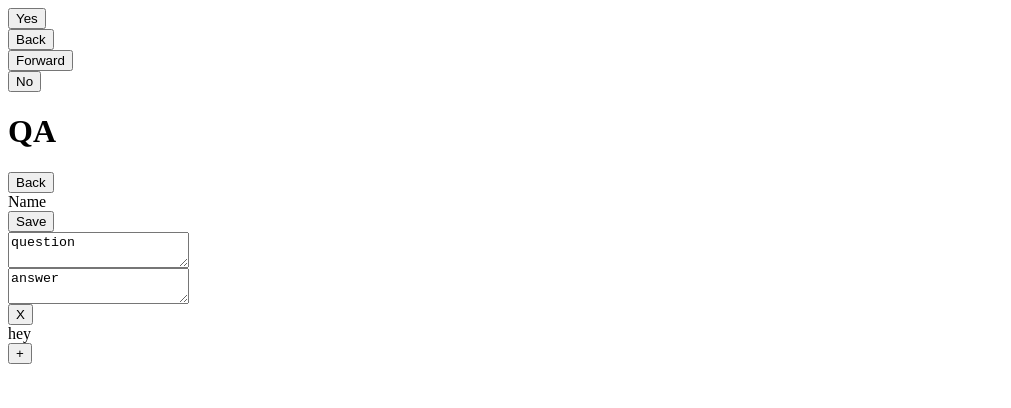
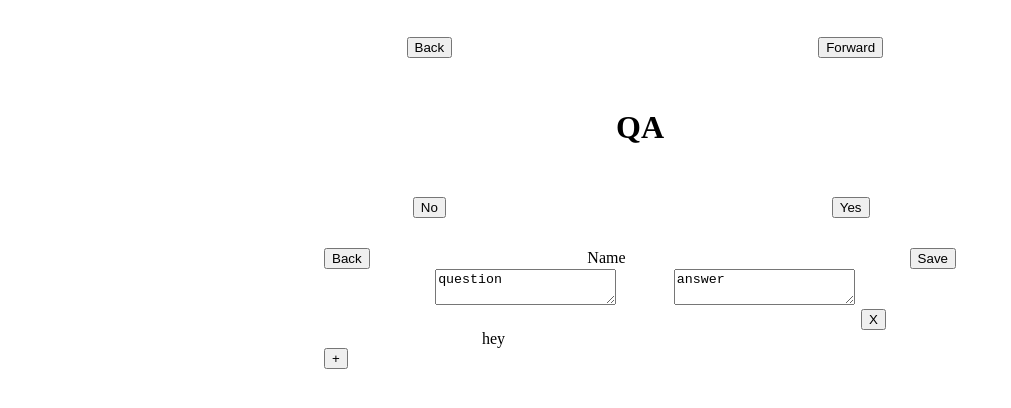
Before and after one commit to pixman92/practiceFlashCardsForSensei, a plain HTML site: page index.html in a window 1280 px wide. Shown: the whole page, without its empty margins (0-1011 px from the left). Drawn offline with Linux system fonts and the light colour scheme.

Commit message:
making it all work

```diff
--- a/index.html
+++ b/index.html
@@ -1,7 +1,24 @@
 
-<script src="https://raw.githack.com/pixman92/JSON_Instance/main/JSON_Instance.js"></script>
-<script src="https://cdnjs.cloudflare.com/ajax/libs/cash/8.1.0/cash.min.js"></script>
-<script src="https://raw.githack.com/pixman92/CSS_Strip/main/changeCSS.js"></script>
+<!DOCTYPE html>
+<html lang="en">
+<head>
+   <meta charset="UTF-8">
+   <meta http-equiv="X-UA-Compatible" content="IE=edge">
+   <meta name="viewport" content="width=device-width, initial-scale=1.0">
+   <title>Sensei FlasCards</title>
+
+   <link rel="stylesheet" href="style.css">
+
+   <script src="https://raw.githack.com/pixman92/JSON_Instance/main/JSON_Instance.js"></script>
+   <script src="https://cdnjs.cloudflare.com/ajax/libs/cash/8.1.0/cash.min.js"></script>
+   <script src="https://raw.githack.com/pixman92/CSS_Strip/main/changeCSS.js"></script>
+
+</head>
+<body>
+
+</body>
+</html>
+
 
 
 
--- /dev/null
+++ b/style.css
@@ -0,0 +1,139 @@
+.studyDiv {  display: grid;
+    grid-template-columns: 1fr 1fr 1fr;
+    grid-template-rows: 1fr 1fr 1fr;
+  /*   gap: 10px 10px; */
+    grid-auto-flow: row;
+    grid-template-areas:
+      "back . forward"
+      ". QADiv ."
+      "noKnown . yesKnown";
+  }
+
+  .yesKnown { grid-area: yesKnown; }
+  .back { grid-area: back; }
+  .forward { grid-area: forward; }
+  .noKnown { grid-area: noKnown; }
+  .QADiv { grid-area: QADiv; }
+
+  .yesKnown, .back, .forward, .noKnown, .QADiv{
+    margin:auto;
+  /*   width:50%; */
+  }
+
+  /* ================= */
+  .center{
+    margin: auto;
+    width:50%;
+  }
+
+  /* ================= */
+  /* .cards {  display: grid;
+    grid-template-columns: 1fr 1fr 1fr;
+    grid-template-rows: 1fr;
+    gap: 10px 3em;
+    grid-auto-flow: column;
+    grid-template-areas:
+      "questionDiv answerDiv deleteDiv";
+  } */
+  /* .questionDiv { grid-area: questionDiv; }
+  .answerDiv { grid-area: answerDiv; }
+  .deleteDiv { grid-area: deleteDiv; } */
+   */
+  .questionDiv, .answerDiv{
+    margin:auto;
+    width:50%;
+  }
+  .answerDiv{
+    margin-left:1.8em;
+  }
+  .questionDiv{
+    margin-right: 1.8em;
+  }
+  .deleteDiv{
+  /*   margin-left:1em; */
+  /*   padding-left:1em; */
+  /*   margin-left:auto;
+    width:50%; */
+
+  }
+  /* ================= */
+  .cardsFlex{
+    display:flex;
+  /*   flex-direction:row; */
+    flex-direction:row;
+  }
+
+  .cardFlexColumn{
+    display:flex;
+    flex-direction: column;
+  }
+  /* ================= */
+  .boxData {
+    display: grid;
+    grid-template-columns: 1fr 1fr;
+    grid-template-rows: 1fr;
+  /*   grid-auto-rows: minmax(min-content, max-content); */
+
+    gap: 10px;
+    grid-auto-flow: row;
+    grid-template-areas:
+      "boxes delete";
+  }
+  .boxes { grid-area: boxes; }
+  .delete { grid-area: delete; }
+
+
+  /* ================= */
+  .boxAadd {  display: grid;
+    grid-template-columns: 1fr 1fr;
+    grid-template-rows: 1fr 1fr 1fr;
+    gap: 10px 5px;
+    grid-auto-flow: row;
+    grid-template-areas:
+      "boxData boxData"
+      "addingData addingData"
+      ". addButton";
+  }
+
+  .addButton { grid-area: addButton; }
+  .addingData { grid-area: addingData; }
+  .boxData { grid-area: boxData; }
+  /* ================= */
+
+  .editingTop{
+    display: grid;
+    grid-template-columns: 1fr 1fr 1fr;
+    grid-template-rows: 1fr;
+    gap: 0px 0px;
+    grid-auto-flow: row;
+    grid-template-areas:
+      "backButtonClass nameClass saveButtonClass";
+  }
+
+  .backButtonClass { grid-area: backButtonClass; }
+  .nameClass { grid-area: nameClass; }
+  .saveButtonClass { grid-area: saveButtonClass; }
+
+  /* ================= */
+  .left{
+    text-align:left;
+  }
+  .right{
+    text-align:right;
+  }
+  .widthFull{
+    width:100%;
+  }
+
+  /* ================= */
+  .boxesGrid {  display: grid;
+    grid-template-columns: 1fr 1fr;
+    grid-template-rows: 1fr;
+    gap: 0px 0px;
+    grid-auto-flow: column;
+    grid-template-areas:
+      "questionClass answerClass";
+  }
+
+  .questionClass { grid-area: questionClass; }
+  .answerClass { grid-area: answerClass; }
```
Also changed, not shown: previewHTML.txt (added).
